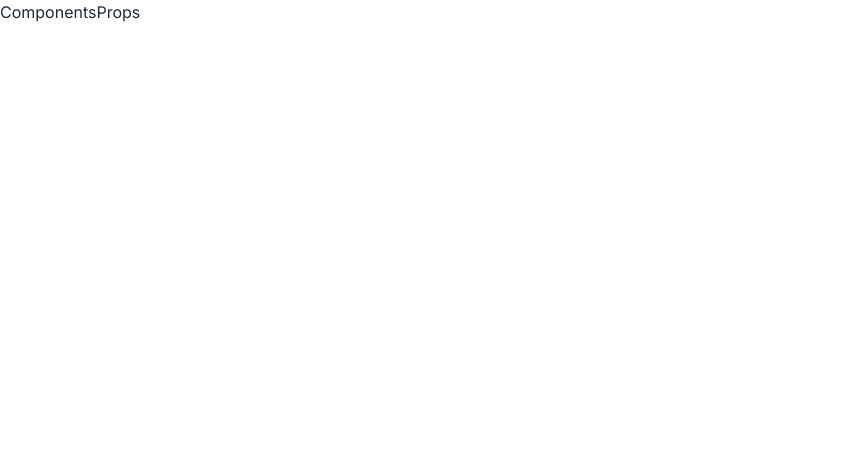
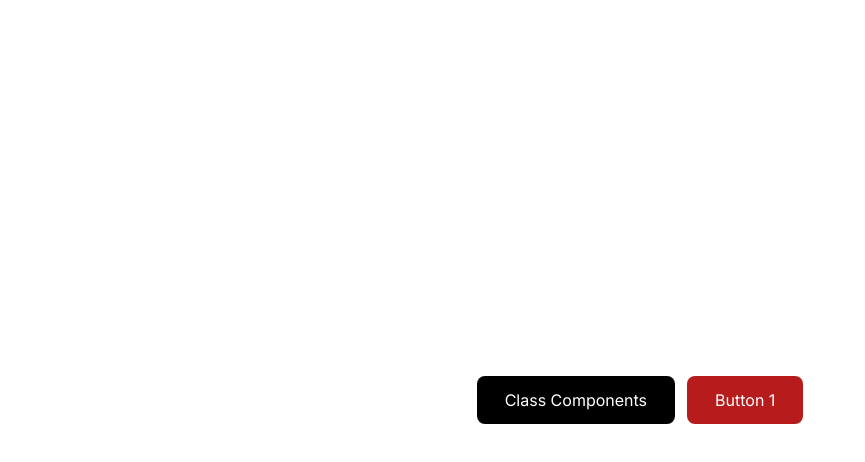
Before and after one commit to choiruladamm/zero-to-hero, a React (Vite) app: page / in a window 1280 px wide. Shown: the top 462 px of the page, without its empty margins (0-865 px from the left). Built offline with nearby package versions, Linux system fonts and the light colour scheme.

Commit message:
Passing Props Components

```diff
--- a/src/App.jsx
+++ b/src/App.jsx
@@ -4,9 +4,9 @@ import ComponentsProps from "./course/vip-code/ComponentsProps";
 
 const App = () => {
   return (
-    <>
+    <div className="grid h-screen place-items-center">
       <ComponentsProps />
-    </>
+    </div>
   );
 };
 
--- a/src/course/vip-code/ComponentsProps.jsx
+++ b/src/course/vip-code/ComponentsProps.jsx
@@ -1,8 +1,32 @@
+/* eslint-disable react/prop-types */
+/* eslint-disable no-unused-vars */
 
-const ComponentsProps = () => {
-  return (
-    <div>ComponentsProps</div>
-  )
+import React from "react";
+class ButtonClass extends React.Component {
+  render() {
+    return (
+      <button className="py-3 cursor-pointer text-white bg-black rounded-lg hover:text-black px-7 hover:bg-white hover:outline-black hover:outline hover:outline-[1.5px]">
+        Class Components
+      </button>
+    );
+  }
 }
 
-export default ComponentsProps
+export const Button = ({ title, bgColor }) => {
+  return (
+    <div
+      className={`py-3 text-white ${bgColor} cursor-pointer rounded-lg px-7 `}
+    >
+      {title}
+    </div>
+  );
+};
+
+export default function ComponentsProps() {
+  return (
+    <div className="flex gap-3">
+      <ButtonClass />
+      <Button title="Button 1" bgColor="bg-red-900" />
+    </div>
+  );
+}
```
